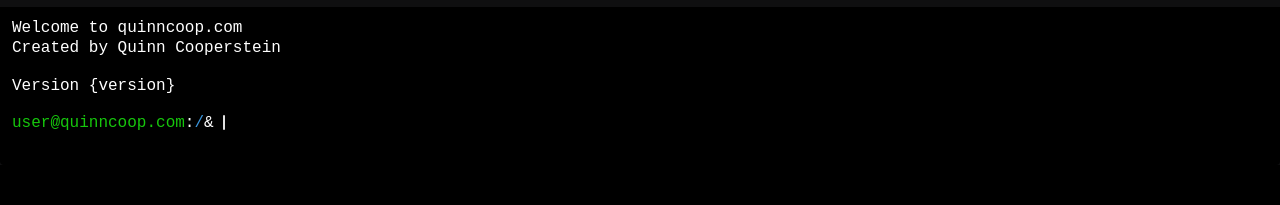
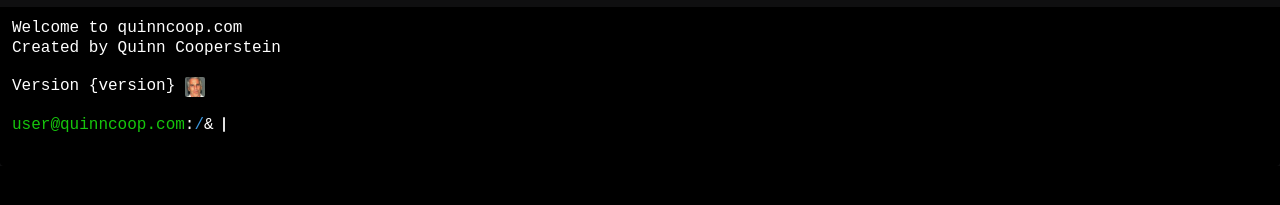
Before and after one commit to Quinn135/quinncoop-terminal, a website built with Vite: page index.html in a window 1280 px wide. Shown: the part 33-238 px from the top of the page. Built offline with nearby package versions, Linux system fonts and the light colour scheme; a web font is replaced by a local one.

Commit message:
epstein!

```diff
--- a/index.html
+++ b/index.html
@@ -42,7 +42,7 @@
         <div class="line">Welcome to quinncoop.com</div>
         <div class="line">Created by Quinn Cooperstein</div>
         <div class="line"></div>
-        <div class="line">Version {version}</div>
+        <div class="line flex flex-row items-center">Version {version} <img src="epstein.jpg" class="h-5 rounded-xs transition-transform hover:scale-[5]"></img></div>
         <div class="line"></div>
         <div class="log flex flex-col w-full" id="log">
             <!-- replace -->
```
Also changed, not shown: public/epstein.jpg (added).
